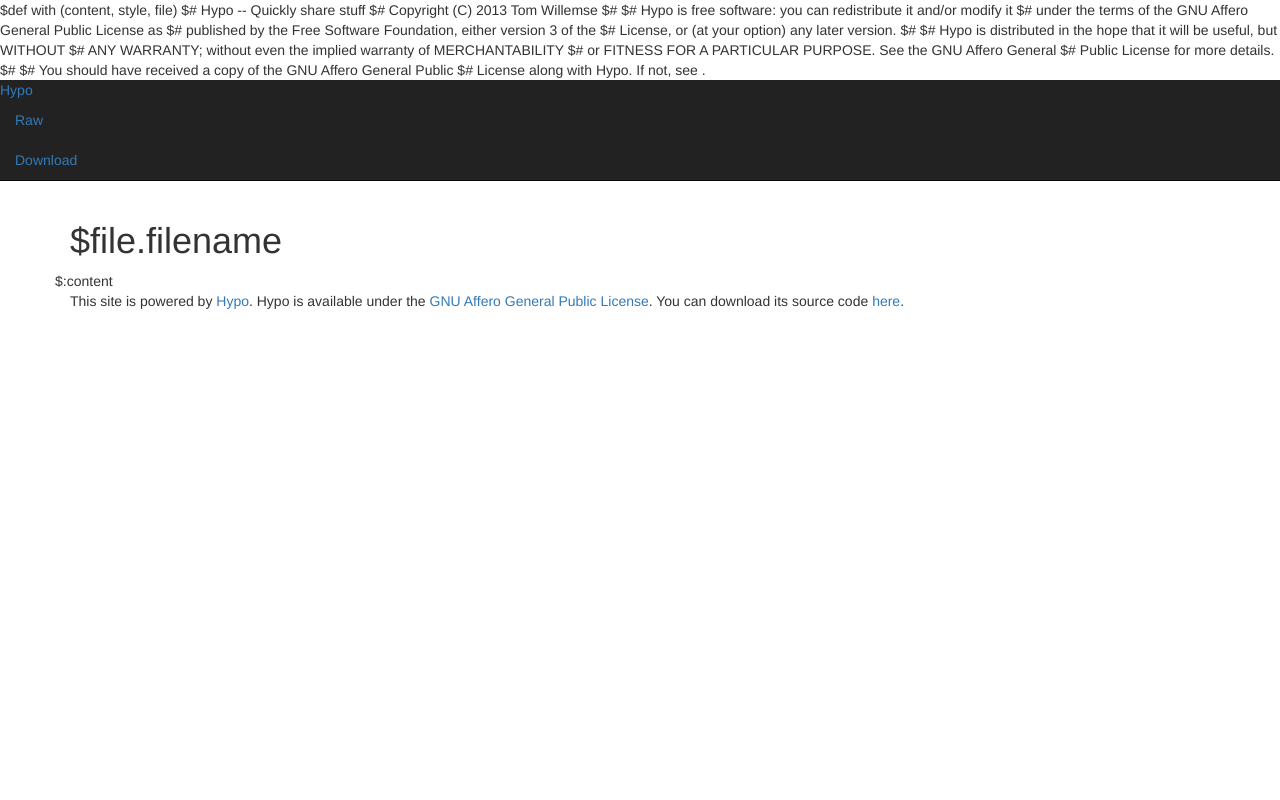
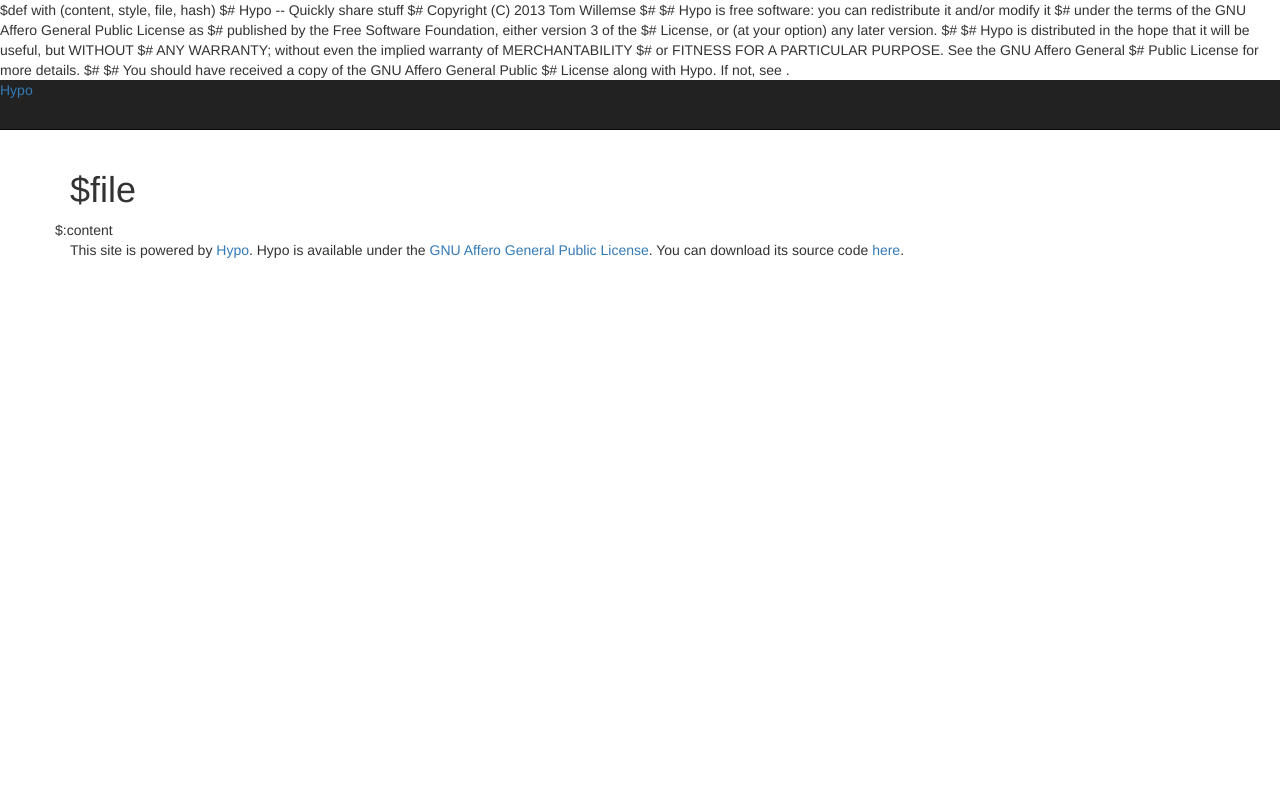
Before and after one commit to ryuslash/hypo, a Python web app: template templates/main.html in a window 1280 px wide. Run offline with Jinja, Linux system fonts and the light colour scheme; the template is opened without the code that fills it, so the values that code supplies are empty; some libraries are stand-ins or nearby versions.

Commit message:
Use git and filesystem as data back-end

```diff
--- a/templates/image.html
+++ b/templates/image.html
@@ -1,4 +1,4 @@
-$def with (name)
+$def with (name, hash)
 $# Hypo -- Quickly share stuff
 $# Copyright (C) 2013  Tom Willemse
 $#
@@ -15,6 +15,6 @@
 $# You should have received a copy of the GNU Affero General Public
 $# License along with Hypo.  If not, see <http://www.gnu.org/licenses/>.
 
-<a href="raw/$name">
-  <img src="raw/$name" alt="$name">
+<a href="raw/$hash/$name">
+  <img src="raw/$hash/$name" alt="$name">
 </a>
--- a/templates/main.html
+++ b/templates/main.html
@@ -1,4 +1,4 @@
-$def with (content, style, file)
+$def with (content, style, file, hash)
 $# Hypo -- Quickly share stuff
 $# Copyright (C) 2013  Tom Willemse
 $#
@@ -17,7 +17,7 @@
 <!DOCTYPE html>
 <html>
   <head>
-    <title>Hypo: $file.filename</title>
+    <title>Hypo: $file</title>
     <link href="//cdnjs.cloudflare.com/ajax/libs/twitter-bootstrap/2.3.2/css/bootstrap.min.css"
           type="text/css" rel="stylesheet" />
     <style>$:style</style>
@@ -27,15 +27,15 @@
     <div class="navbar navbar-static-top navbar-inverse">
       <div class="navbar-inner">
         <a class="brand">Hypo</a>
-        <ul class="nav">
-          <li><a href="raw/$file.shash">Raw</a></li>
-          <li><a href="dl/$file.shash">Download</a></li>
-        </ul>
       </div>
     </div>
 
     <div class="container">
-      <h1>$file.filename</h1>
+      <h1>
+        $file
+        <a href="raw/$hash/$file"><i class="icon-file"></i></a>
+        <a href="dl/$hash/$file"><i class="icon-download"></i></a>
+      </h1>
 
       <div class="row">$:content</div>
 
```
Also changed, not shown: 3 other files.
